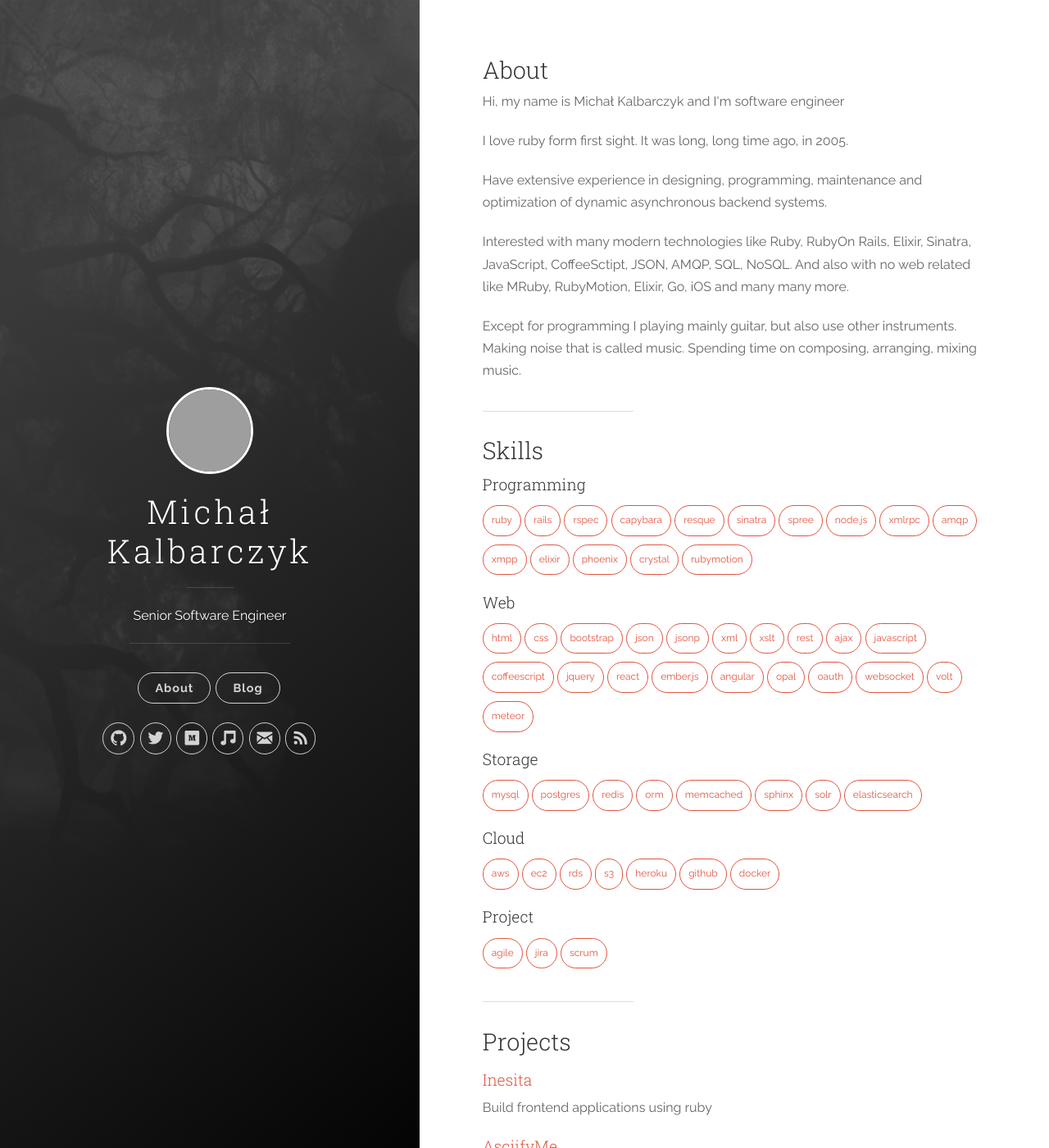
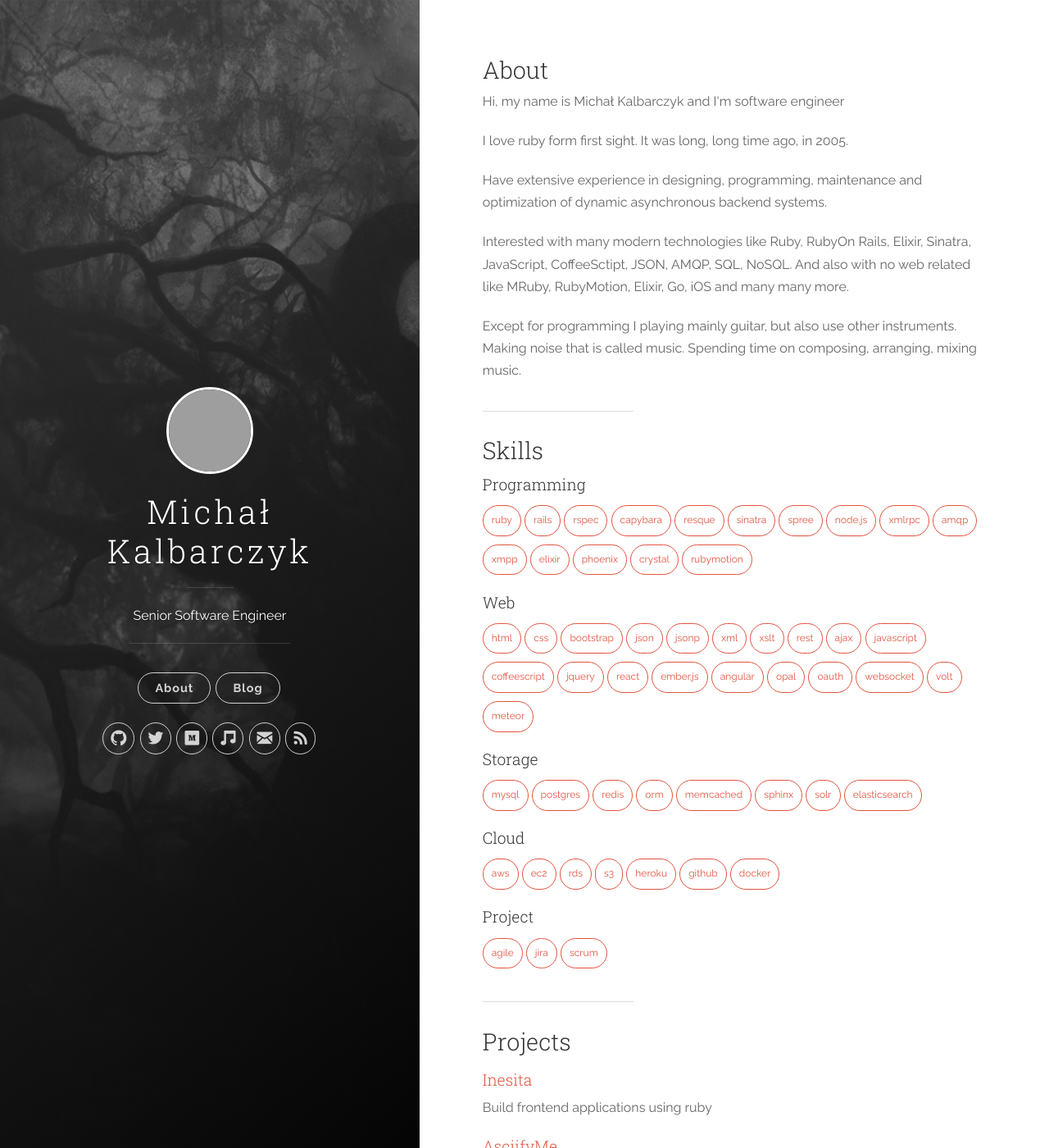
Before and after one commit to fazibear/fazibear.github.io, a Jekyll site: the page built from index.html, in a window 1280 px wide and 1400 px high. Shown: the whole window at 82% size. Built offline with Jekyll 4.4.1, drawn with Linux system fonts in a browser that asks for light colours; nearby versions of some CDN libraries; grey boxes are pictures that could not be loaded.

Commit message:
Fix gradient a little

```diff
--- a/css/uno.css
+++ b/css/uno.css
@@ -1225,9 +1225,9 @@
   right: 0;
   bottom: 0;
   left: 0;
-  background-color: rgba(68, 68, 68, 0.6);
-  background-image: -webkit-linear-gradient(-410deg, rgba(68, 68, 68, 0.6) 20%, rgba(0, 0, 0, 0.9));
-  background-image: linear-gradient(140deg,rgba(68, 68, 68, 0.6) 20%, rgba(0, 0, 0, 0.9)); }
+  background-color: rgba(68, 68, 68, 0.3);
+  background-image: -webkit-linear-gradient(-410deg, rgba(68, 68, 68, 0.4) 20%, rgba(0, 0, 0, 0.8));
+  background-image: linear-gradient(140deg,rgba(68, 68, 68, 0.4) 20%, rgba(0, 0, 0, 0.8)); }
 
 .panel-cover__logo {
   margin-bottom: .2em; }
```
